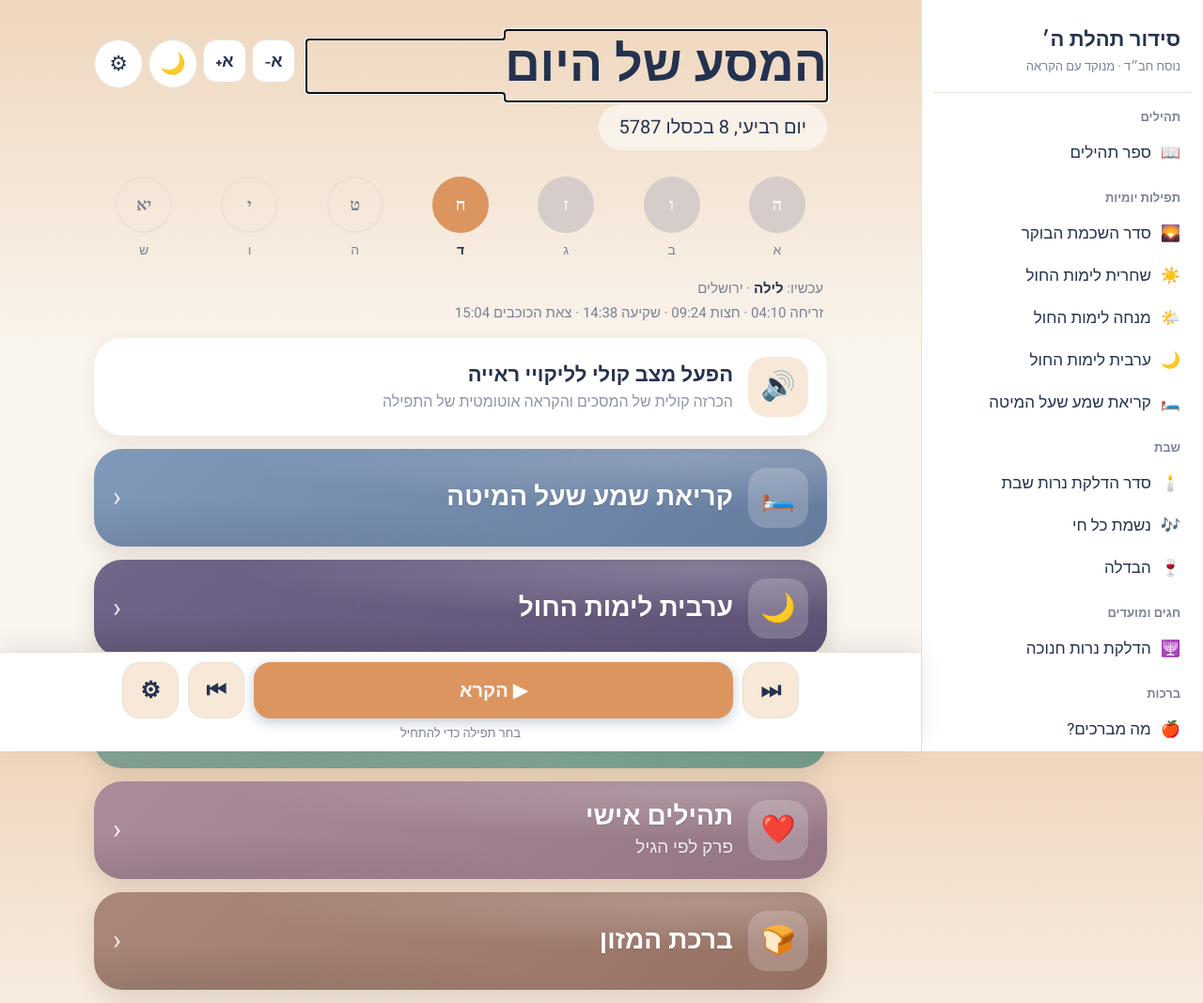
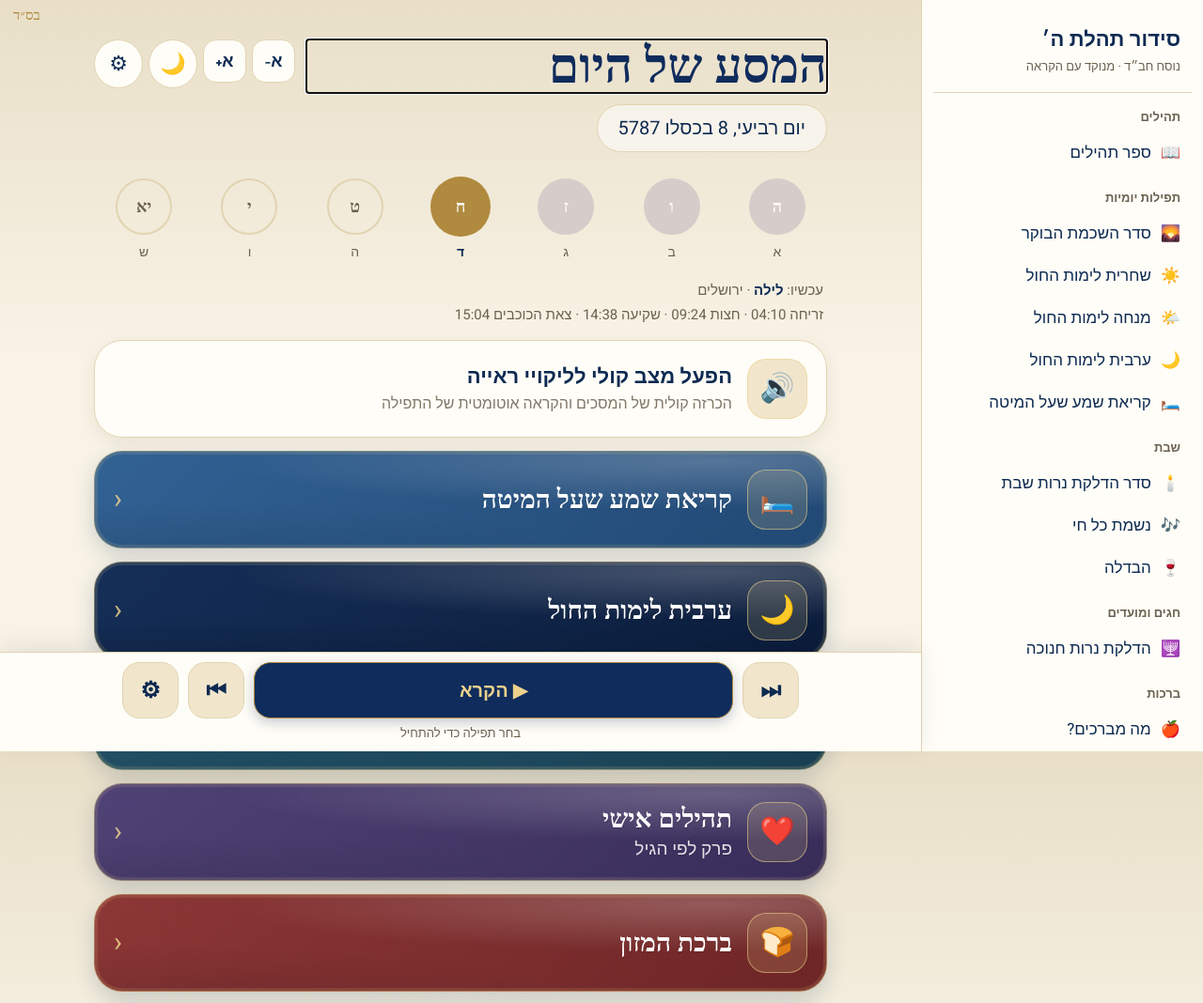
Before and after one commit to osmomusic/siddur, a plain HTML site: page index.html in a window 1280 px wide. Shown: the top 1068 px of the page at 94% size. Drawn offline with Linux system fonts and the light colour scheme; a web font is replaced by a local one.

Commit message:
עיצוב בסגנון חב״ד קלאסי: נייבי, זהב וקלף, טיפוגרפיה קלאסית ובס״ד
Co-Authored-By: Claude Opus 5.5 <noreply@anthropic.com>
Claude-Session: https://claude.ai/code/session_01NUZu4sv8kfvFMgiKhhhYwZ

```diff
--- a/index.html
+++ b/index.html
@@ -8,16 +8,16 @@
 <link href="https://fonts.googleapis.com/css2?family=Frank+Ruhl+Libre:wght@400;500;700&family=Heebo:wght@400;500;700;800&display=swap" rel="stylesheet">
 <style>
 :root{
-  /* סגנון „המסע של היום” – שמנת־אפרסק חם, כחול כהה לטקסט, אריחים צבעוניים */
-  --bg1:#efd6bd; --bg2:#faf5ee; --card:#ffffff; --ink:#24324f; --muted:#7a8296;
-  --accent:#dc955f; --accent-soft:#f7e8d8; --line:#ebe1d6; --hl:#fff1d6; --hl-border:#dc955f;
-  --navy:#dc955f; --gold:#ffffff;
+  /* סגנון חב״ד קלאסי – כחול נייבי עמוק, זהב, ורקע קלף */
+  --bg1:#e9dfc8; --bg2:#f8f3e6; --card:#fffdf7; --ink:#0d2a52; --muted:#6b6150;
+  --accent:#b08a3e; --accent-soft:#f1e6cc; --line:#e2d4b2; --hl:#f8edcf; --hl-border:#b08a3e;
+  --navy:#0f2c5c; --gold:#ecd28c;
   --fs:24px;
 }
 body.dark{
-  --bg1:#2a2019; --bg2:#14110f; --card:#221c18; --ink:#f3ece2; --muted:#b3a99c; --accent:#e3a06e;
-  --accent-soft:#33281f; --line:#3a3029; --hl:#3a2a1c; --hl-border:#e3a06e;
-  --navy:#e3a06e; --gold:#1a120c;
+  --bg1:#0c1a36; --bg2:#070f22; --card:#0f2142; --ink:#f2ead6; --muted:#a9b2c4; --accent:#d8b260;
+  --accent-soft:#182c52; --line:#26396050; --hl:#2a2614; --hl-border:#d8b260;
+  --navy:#d8b260; --gold:#0c1a36;
 }
 body.dark .warn{background:#3a1d1a;color:#ffd7cf}
 body.dark .card{box-shadow:none}
@@ -176,9 +176,32 @@ body.hc h2.sec span.ic{background:#1a1a1a;color:#ffef3a}
 .tile.light .ic{background:var(--accent-soft)}
 .tile.light .t{font-size:22px;text-shadow:none}
 .tile.light .t small{font-size:16px}
-.c0{--c1:#e9ad7c;--c2:#dd935c} .c1{--c1:#a98577;--c2:#946e60} .c2{--c1:#d2ad68;--c2:#c39a52}
-.c3{--c1:#8fb0a0;--c2:#709684} .c4{--c1:#a88a98;--c2:#927282} .c5{--c1:#dc8c57;--c2:#c8743e}
-.c6{--c1:#6f6286;--c2:#5b4f72} .c7{--c1:#7e97b8;--c2:#62799c}
+.c0{--c1:#24497f;--c2:#132e5a} .c1{--c1:#8a3434;--c2:#6b2323} .c2{--c1:#b8924a;--c2:#94722f}
+.c3{--c1:#24566e;--c2:#173d50} .c4{--c1:#4d3f73;--c2:#352a56} .c5{--c1:#93622f;--c2:#74481d}
+.c6{--c1:#132c55;--c2:#0a1a38} .c7{--c1:#2f5f92;--c2:#1f4672}
+/* נגיעות זהב וטיפוגרפיה קלאסית */
+.tile{border:1px solid rgba(236,210,140,.45);box-shadow:0 8px 22px rgba(13,42,82,.18),inset 0 0 0 3px rgba(236,210,140,.12)}
+.tile .ic{background:rgba(236,210,140,.16);box-shadow:inset 0 0 0 1px rgba(236,210,140,.55)}
+.tile .t{font-family:"Frank Ruhl Libre",serif;font-weight:700}
+.tile .t small{font-family:Heebo,sans-serif;font-weight:400}
+.tile .chev{color:#ecd28c}
+.tile.light{border:1px solid var(--line)}
+.tile.light .t{font-family:Heebo,sans-serif}
+header.top h1,.reader-head h1,h2.grp{font-family:"Frank Ruhl Libre",serif}
+header.top h1{color:var(--navy)}
+body.dark header.top h1{color:var(--ink)}
+.bsd{position:absolute;top:calc(8px + env(safe-area-inset-top));left:14px;font-family:"Frank Ruhl Libre",serif;font-size:15px;color:var(--accent);z-index:30;pointer-events:none}
+h2.grp{display:flex;align-items:center;gap:10px;color:var(--navy);font-size:20px}
+h2.grp::before,h2.grp::after{content:"";flex:1;height:1px;background:linear-gradient(90deg,transparent,var(--accent),transparent)}
+body.dark h2.grp{color:var(--accent)}
+.datepill{border:1px solid var(--line);background:rgba(255,253,247,.7)}
+.wd.today b{background:var(--navy);border-color:var(--accent);color:var(--gold);box-shadow:0 0 0 2px var(--accent)}
+body.dark .wd.today b{color:#0c1a36}
+.tabbar{border-color:var(--accent)}
+.tabbar button.on{background:var(--navy);color:var(--gold)}
+body.dark .tabbar button.on{color:#0c1a36}
+.pbtn.play{border:1px solid var(--accent)}
+.blk.cur{box-shadow:inset -4px 0 0 var(--accent)}
 h2.grp{font-size:18px;color:var(--muted);margin:26px 8px 10px;font-weight:700}
 .datepill{display:inline-block;background:rgba(255,255,255,.55);border-radius:30px;padding:10px 22px;font-size:20px;color:var(--ink);margin:4px 0 6px}
 body.dark .datepill{background:rgba(255,255,255,.08)}
@@ -210,6 +233,7 @@ body.hc .tile::after{display:none}
 </style>
 </head>
 <body>
+<div class="bsd" aria-hidden="true">בס״ד</div>
 <div id="live" class="sr" aria-live="polite" aria-atomic="true"></div>
 <div class="shell">
 <nav id="side" aria-label="תפריט הסידור"></nav>
@@ -811,7 +835,7 @@ function applyCfg(){
   const dark = cfg.theme==='dark' || (cfg.theme==='auto' && window.matchMedia && matchMedia('(prefers-color-scheme: dark)').matches);
   document.body.classList.toggle('dark', dark && !cfg.hc);
   let m=document.querySelector('meta[name=theme-color]'); if(!m){m=document.createElement('meta');m.name='theme-color';document.head.appendChild(m);}
-  m.content = cfg.hc? '#000000' : dark? '#2a2019' : '#efd6bd';
+  m.content = cfg.hc? '#000000' : dark? '#0c1a36' : '#e9dfc8';
 }
 
 /* ===================== דיבור ===================== */
```
